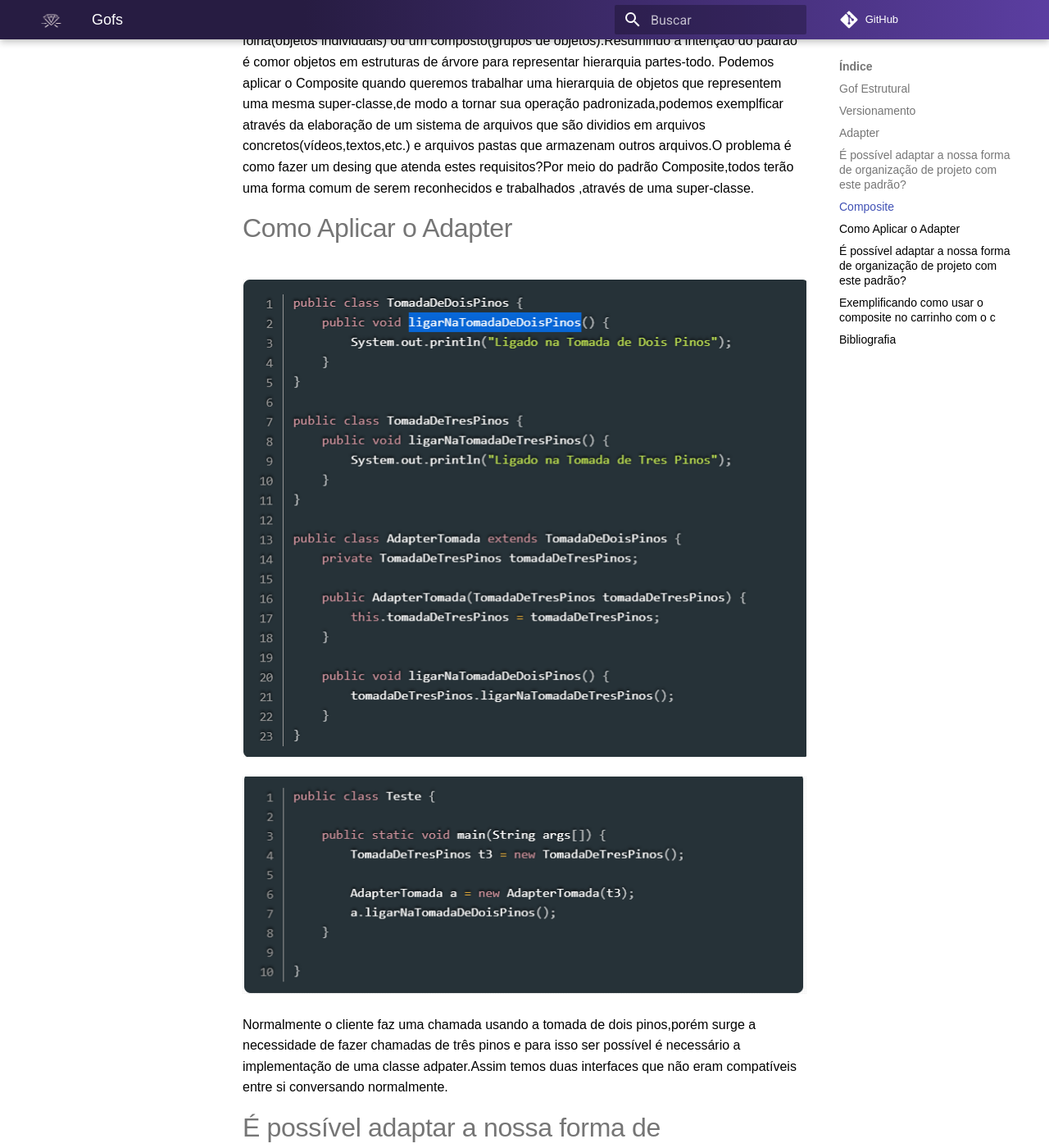
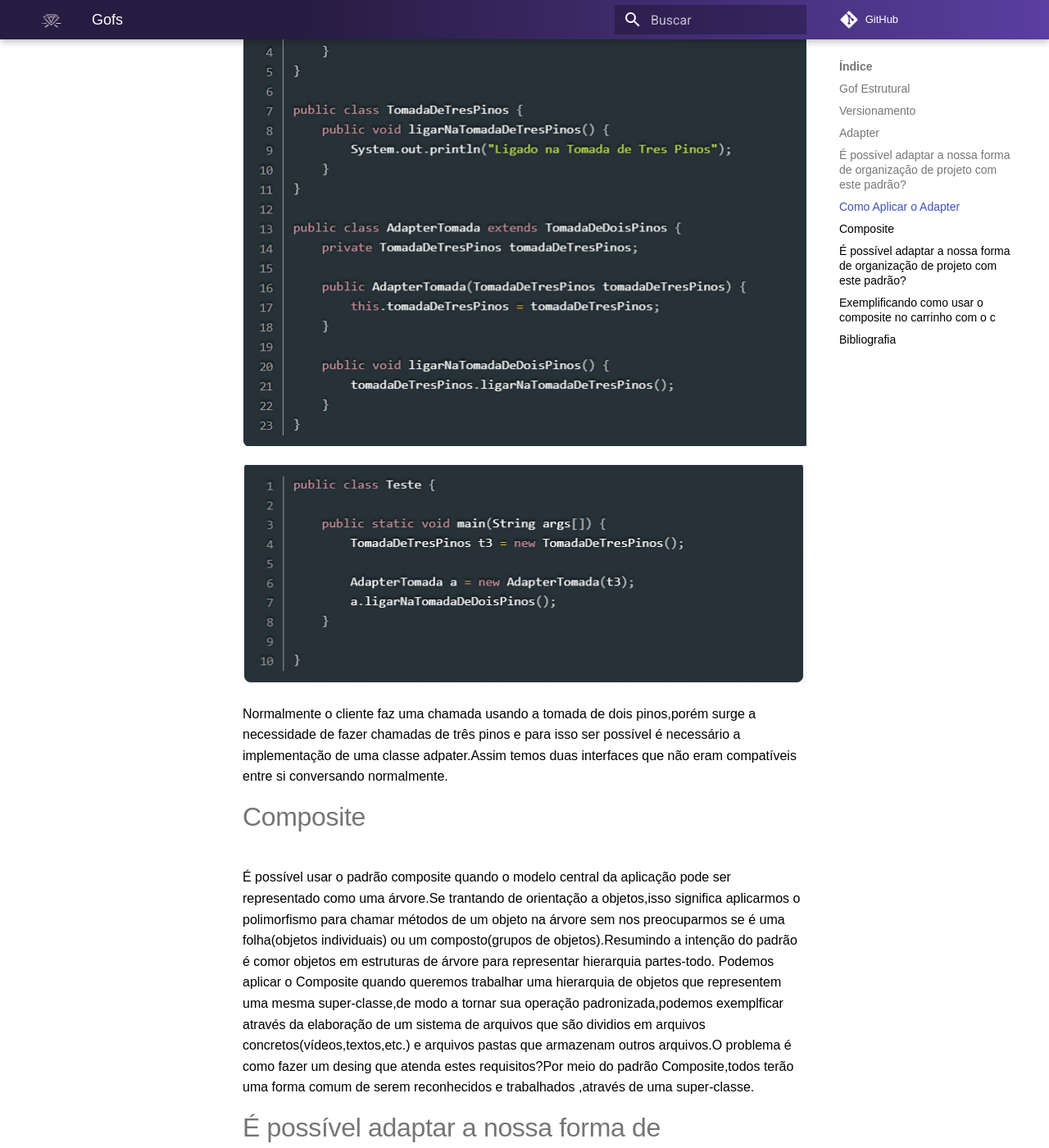
Before and after one commit to UnBArqDsw2021-2/2021.2_G7_-AluguelKitsFesta, an MkDocs documentation site: the page built from docs/padrao/Gofs.md, in a window 1280 px wide and 1400 px high, scrolled down 1566 px. Shown: the whole window at 82% size. Built offline with MkDocs 1.6.1 and Material for MkDocs 9.7.7, drawn with Linux system fonts in a browser that asks for light colours; comment, search, counter and statistics services are not loaded; some of the changed lines change nothing that is shown; some of the changed text lies outside the part shown.

Commit message:
correção adpter

```diff
--- a/docs/padrao/Gofs.md
+++ b/docs/padrao/Gofs.md
@@ -16,10 +16,6 @@ O Adapter é um padrão bem simples de compreender,sendo sua principal funcional
 # É possível adaptar a nossa forma de organização de projeto com este padrão?
 Sim no futuro existe grande possibilidade de termos que utilizar esse padrão,pois os softwares sempre estão em constate evolução.Isso se deve a necessidade de sempre ajustar e melhorar o produto.Portanto é bem provável que em realeses para melhorias seja necessário utilizar o adapter.
 
-# Composite
-É possível usar o padrão composite quando o modelo central da aplicação pode ser representado como uma árvore.Se trantando de orientação a objetos,isso significa aplicarmos o polimorfismo para chamar métodos de um objeto na árvore sem nos preocuparmos se é uma folha(objetos individuais) ou um composto(grupos de objetos).Resumindo a intenção do padrão é comor objetos em estruturas de árvore para representar hierarquia partes-todo.
-Podemos aplicar o Composite quando queremos trabalhar uma hierarquia de objetos que representem uma mesma super-classe,de modo a tornar sua operação padronizada,podemos exemplficar através da elaboração de um sistema de arquivos que são dividios em arquivos concretos(vídeos,textos,etc.) e arquivos pastas que armazenam outros arquivos.O problema é como fazer um desing que atenda estes requisitos?Por meio do padrão Composite,todos terão uma forma comum de serem reconhecidos e trabalhados ,através de uma super-classe.
-
 # Como Aplicar o Adapter
 
 ![Adapter_01](../padrao/imagens/Adapter_01.PNG)
@@ -27,6 +23,10 @@ Podemos aplicar o Composite quando queremos trabalhar uma hierarquia de objetos
 ![Adapter_02](../padrao/imagens/Adapter_02.PNG)
 
 Normalmente o cliente faz uma chamada usando a tomada de dois pinos,porém surge a necessidade de fazer chamadas de três pinos e para isso ser possível é necessário a implementação de uma classe adpater.Assim temos duas interfaces que não eram compatíveis entre si conversando normalmente.
+
+# Composite
+É possível usar o padrão composite quando o modelo central da aplicação pode ser representado como uma árvore.Se trantando de orientação a objetos,isso significa aplicarmos o polimorfismo para chamar métodos de um objeto na árvore sem nos preocuparmos se é uma folha(objetos individuais) ou um composto(grupos de objetos).Resumindo a intenção do padrão é comor objetos em estruturas de árvore para representar hierarquia partes-todo.
+Podemos aplicar o Composite quando queremos trabalhar uma hierarquia de objetos que representem uma mesma super-classe,de modo a tornar sua operação padronizada,podemos exemplficar através da elaboração de um sistema de arquivos que são dividios em arquivos concretos(vídeos,textos,etc.) e arquivos pastas que armazenam outros arquivos.O problema é como fazer um desing que atenda estes requisitos?Por meio do padrão Composite,todos terão uma forma comum de serem reconhecidos e trabalhados ,através de uma super-classe.
 
 # É possível adaptar a nossa forma de organização de projeto com este padrão?
 Sim,nossa aplicação terá um carrinho com os produtos que serão reservados.A partir disso surge a necessidade de calcular o preço total de um carrinho de compras ou de um único produto da nossa loja,portanto podemos utilizar uma estrtura de árvore para representar o carrinho de reservas da loja.
```
